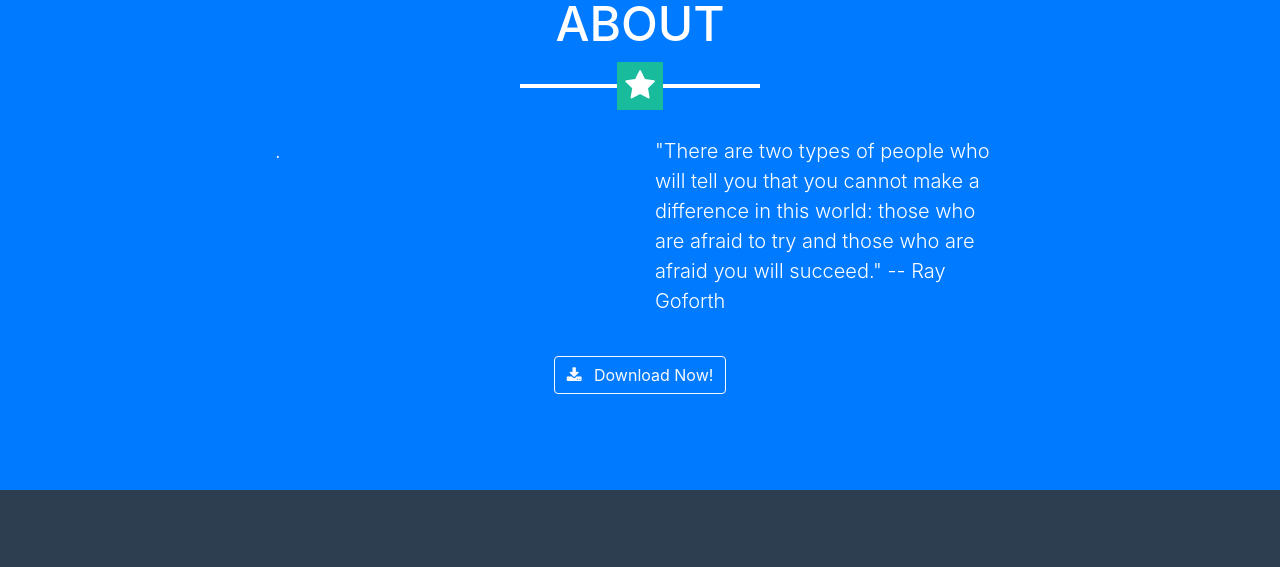
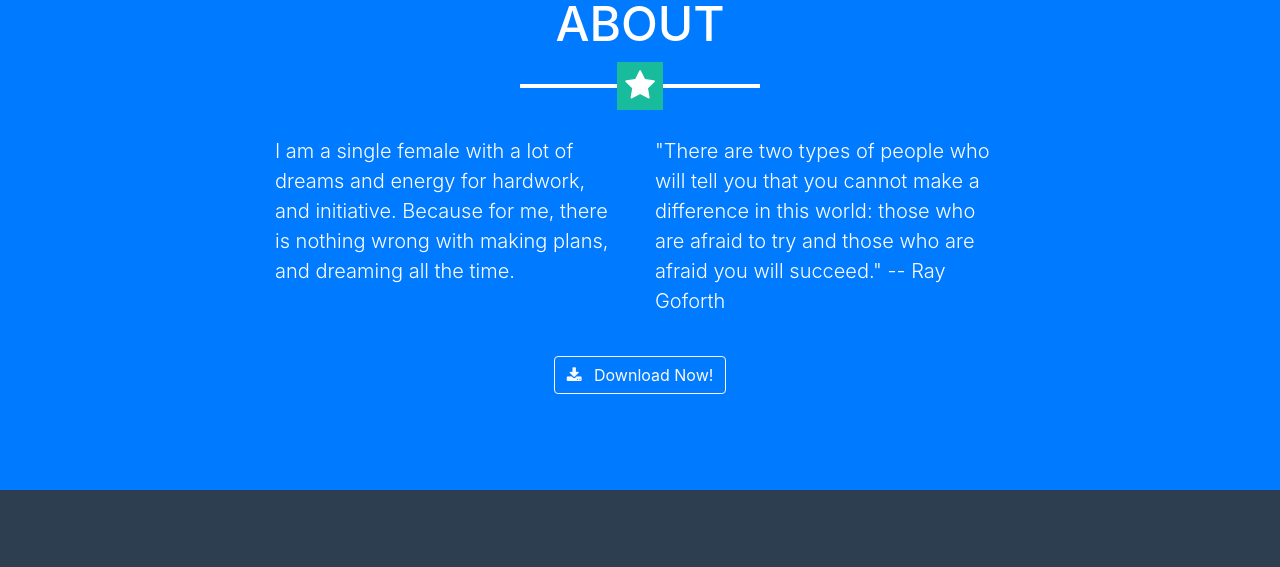
Before and after one commit to silfaka/Portfolio-Silfa, a website with bundled scripts: page index.html in a window 1280 px wide. Shown: the part 2220-2787 px from the top of the page. Built offline with nearby package versions, Linux system fonts and the light colour scheme.

Commit message:
change about me

```diff
--- a/index.html
+++ b/index.html
@@ -139,10 +139,10 @@
         <hr class="star-light mb-5">
         <div class="row">
           <div class="col-lg-4 ml-auto">
-            <p class="lead">.</p>
+            <p class="lead"> I am a single female with a lot of dreams and energy for hardwork, and initiative. Because for me, there is nothing wrong with making plans, and dreaming all the time.</p>
           </div>
           <div class="col-lg-4 mr-auto">
-            <p class="lead">"There are two types of people who will tell you that you cannot make a difference in this world: those who are afraid to try and those who are afraid you will succeed." -- Ray Goforth  </p>
+            <p class="lead">"There are two types of people who will tell you that you cannot make a difference in this world: those who are afraid to try and those who are afraid you will succeed." -- Ray Goforth</p>
           </div>
         </div>
         <div class="text-center mt-4">
```
